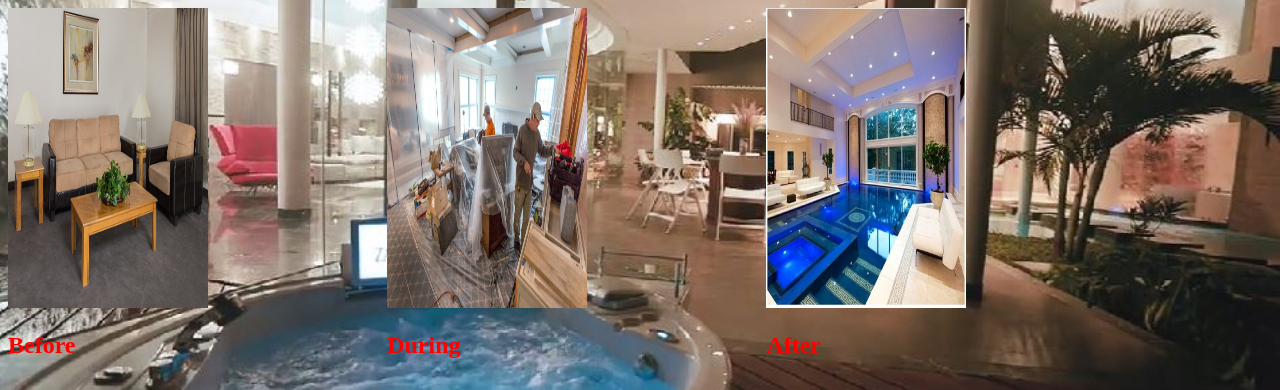
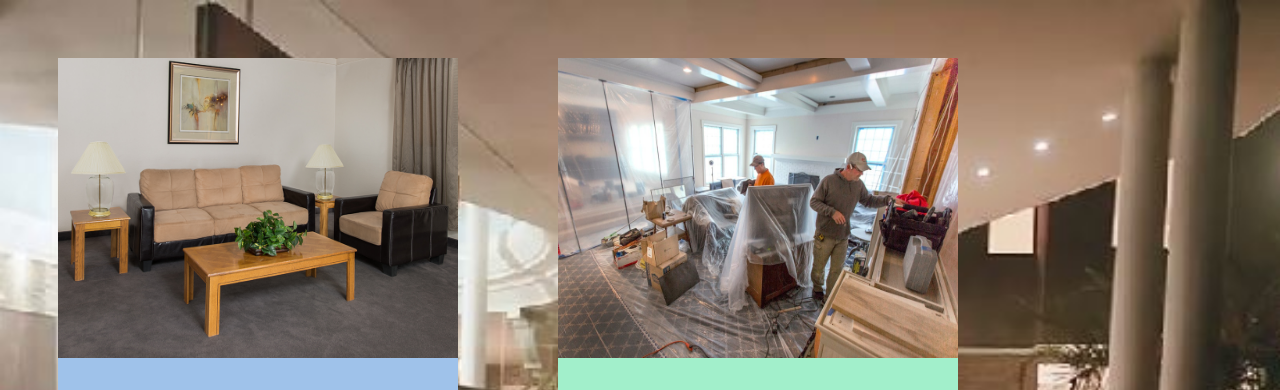
Before and after one commit to NoahNim/interior-design, a plain HTML site: page index.html in a window 1280 px wide. Shown: the top 390 px of the page. Drawn offline with Linux system fonts and the light colour scheme.

Commit message:
added background colors to interior design

```diff
--- a/css/styles.css
+++ b/css/styles.css
@@ -1,16 +1,15 @@
 .column {
   float: left;
-  width: 30%;
-}
-img {
-  width: 200px;
-  height: 300px;
+  background-color: gray;
+  font-size: 25px;
+  font-weight: bold;
+  color: red;
+  margin: 50px;
 }
 
-.works {
-  font-style: 25px;
-  font-weight: bold;
-  color: red;
+img {
+  width: 400px;
+  height: 300px;
 }
 
 html {
@@ -19,3 +18,15 @@ html {
   background-position: center;
   background-size: cover;
 }
+
+#one {
+  background-color: #9fc2ea;
+}
+
+#two {
+  background-color: #a2efcb;
+}
+
+#three {
+  background-color: #efeba2;
+}
--- a/index.html
+++ b/index.html
@@ -6,15 +6,15 @@
   </head>
   <body>
     <div class="works">
-    <span class="column">
+    <span id="one" class="column">
       <img src="img/basic.jpg" alt="before you hire us">
       <h2>Before</h2>
     </span>
-    <span class="column">
+    <span id="two" class="column">
       <img src="img/remodeling.jpeg" alt="while we are at work">
       <h2>During</h2>
     </span>
-    <span class="column">
+    <span id="three" class="column">
       <img src="img/after.jpg" alt="after we are done">
       <h2>After</h2>
     </span>
```
